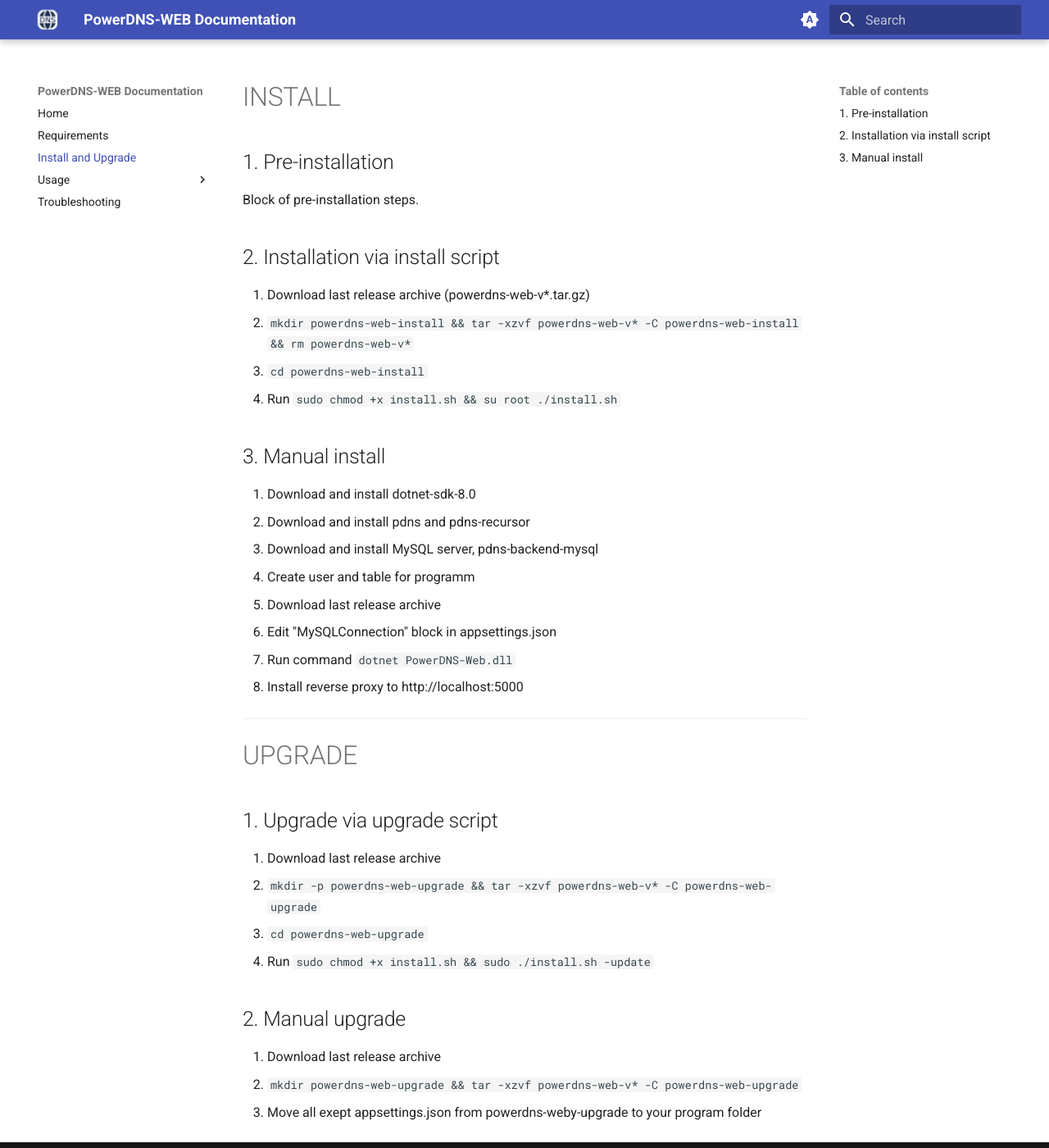
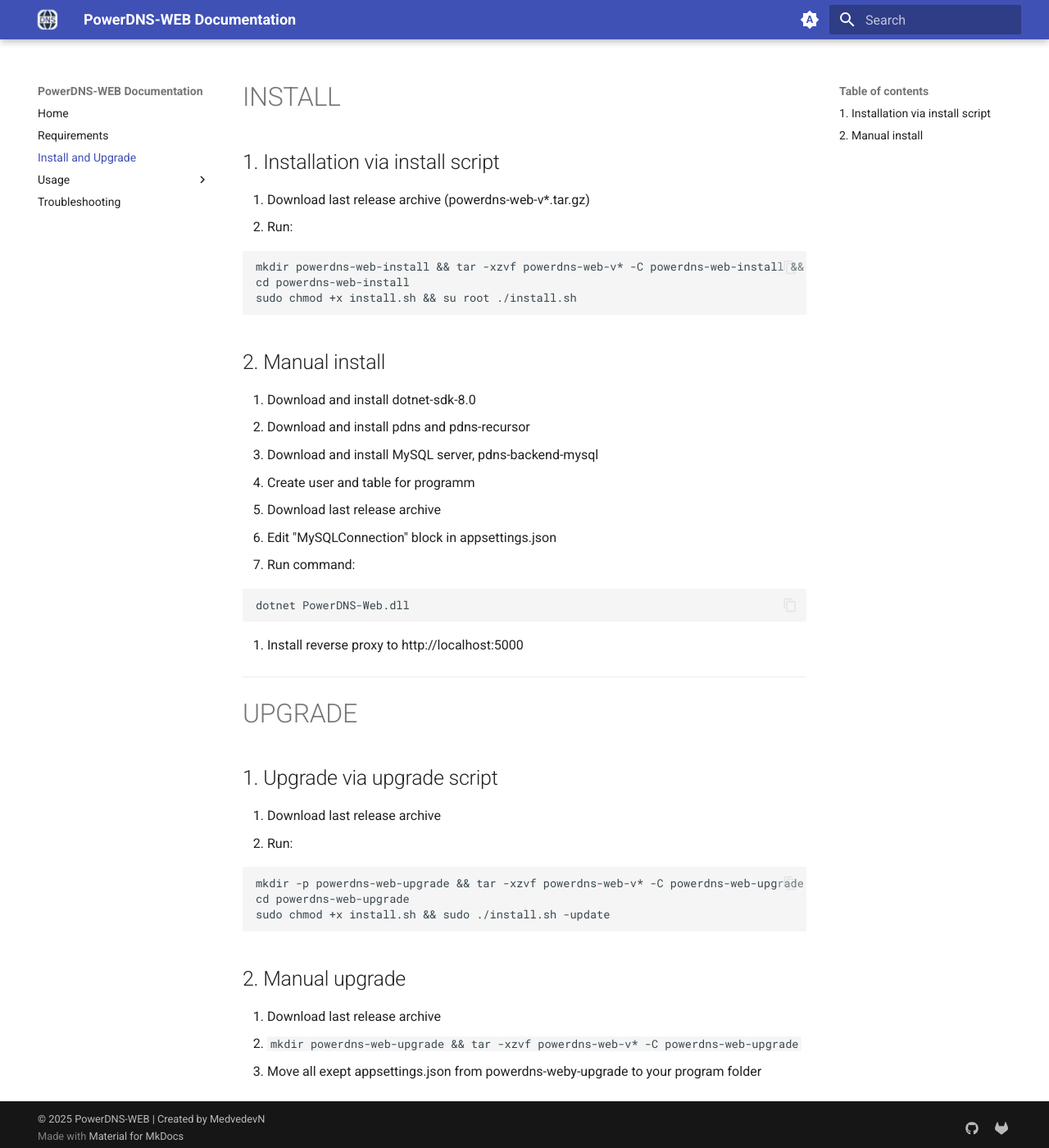
Before and after one commit to Mark-Shternberg/PowerDNS-WEB, an MkDocs documentation site: the page built from docs/guide.md, in a window 1280 px wide and 1400 px high. Shown: the whole window at 82% size. Built offline with MkDocs 1.6.1 and Material for MkDocs 9.7.7, drawn with Linux system fonts in a browser that asks for light colours.

Commit message:
Install guide update

````diff
--- a/docs/guide.md
+++ b/docs/guide.md
@@ -1,22 +1,25 @@
 # INSTALL
 
-## 1. Pre-installation
-Block of pre-installation steps.
+## 1. Installation via install script
+1. Download last release archive (powerdns-web-v*.tar.gz)
+2. Run:
+```bash
+mkdir powerdns-web-install && tar -xzvf powerdns-web-v* -C powerdns-web-install && rm powerdns-web-v*
+cd powerdns-web-install
+sudo chmod +x install.sh && su root ./install.sh
+```
 
-## 2. Installation via install script
-1. Download last release archive (powerdns-web-v*.tar.gz)
-2. `mkdir powerdns-web-install && tar -xzvf powerdns-web-v* -C powerdns-web-install && rm powerdns-web-v*`
-3. `cd powerdns-web-install`
-4. Run `sudo chmod +x install.sh && su root ./install.sh`
-
-## 3. Manual install
+## 2. Manual install
 1. Download and install dotnet-sdk-8.0
 2. Download and install pdns and pdns-recursor
 3. Download and install MySQL server, pdns-backend-mysql
 4. Create user and table for programm
 5. Download last release archive
 6. Edit "MySQLConnection" block in appsettings.json
-7. Run command `dotnet PowerDNS-Web.dll`
+7. Run command:
+```bash
+dotnet PowerDNS-Web.dll
+```
 8. Install reverse proxy to http://localhost:5000
 
 ---
@@ -26,9 +29,12 @@ Block of pre-installation steps.
 ## 1. Upgrade via upgrade script
 
 1. Download last release archive
-2. `mkdir -p powerdns-web-upgrade && tar -xzvf powerdns-web-v* -C powerdns-web-upgrade`
-3. `cd powerdns-web-upgrade`
-4. Run `sudo chmod +x install.sh && sudo ./install.sh -update`
+2. Run:
+```bash
+mkdir -p powerdns-web-upgrade && tar -xzvf powerdns-web-v* -C powerdns-web-upgrade
+cd powerdns-web-upgrade
+sudo chmod +x install.sh && sudo ./install.sh -update
+```
 
 ## 2. Manual upgrade
 
````
